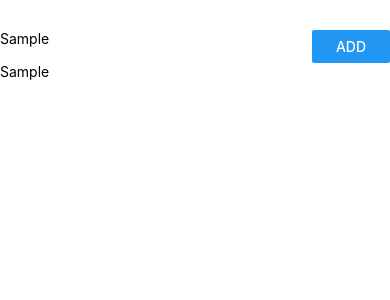
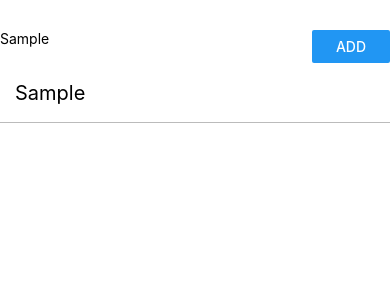
Before and after one commit to italo-sjobom/TodoApp, a React Native app: screen / in a window 390 px wide. Both pictures are taken after typing "Sample" into the empty fields and a click on the button "ADD". Shown: the top 300 px of the page. Built offline with nearby package versions, Linux system fonts and the light colour scheme.

Commit message:
Adicionando componente para listar itens

```diff
--- a/src/components/TodoList.js
+++ b/src/components/TodoList.js
@@ -3,9 +3,11 @@ import { StyleSheet, View, Text } from 'react-native';
 
 import { connect } from 'react-redux';
 
+import TodoListItem from './TodoListItem';
+
 const TodoList = ({ todos = [] }) => (
     <View>
-        {todos.map(todo => <Text key={todo.id}>{todo.text}</Text>)}
+        {todos.map(todo => <TodoListItem key={todo.id} todo={todo}/>)}
     </View>
 
 );
--- /dev/null
+++ b/src/components/TodoListItem.js
@@ -0,0 +1,38 @@
+import React from 'react';
+import { Text, View, StyleSheet, TouchableOpacity } from 'react-native';
+
+const TodoListItem = ({ todo }) => (
+    <TouchableOpacity onPress={() => {}}>
+        <View style={styles.line}>
+            <Text style={styles.lineText}>
+                { todo.text }
+            </Text>
+        </View>
+    </TouchableOpacity>
+);
+
+
+const styles = StyleSheet.create({
+	line: {
+		height: 60,
+		borderBottomWidth: 1,
+		borderBottomColor: "#bbb",
+
+		alignItems: 'center',
+		flexDirection: 'row',
+	},
+	lineText: {
+		fontSize: 20,
+		paddingLeft: 15,
+		flex: 7
+	},
+	avatar: {
+		aspectRatio: 1,
+		flex: 1,
+
+		marginLeft: 15,
+		borderRadius: 50
+	}
+});
+
+export default TodoListItem;
```
